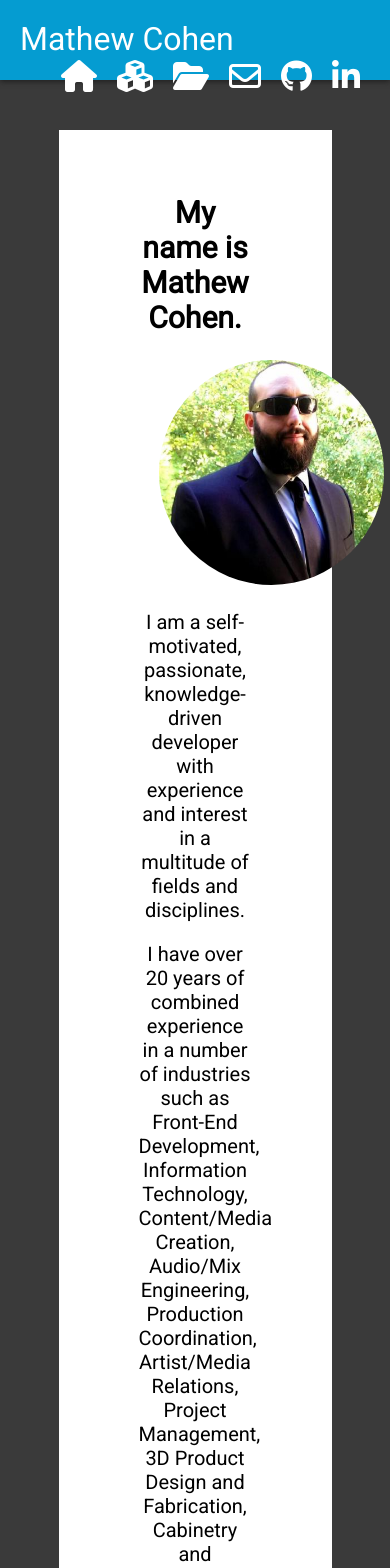
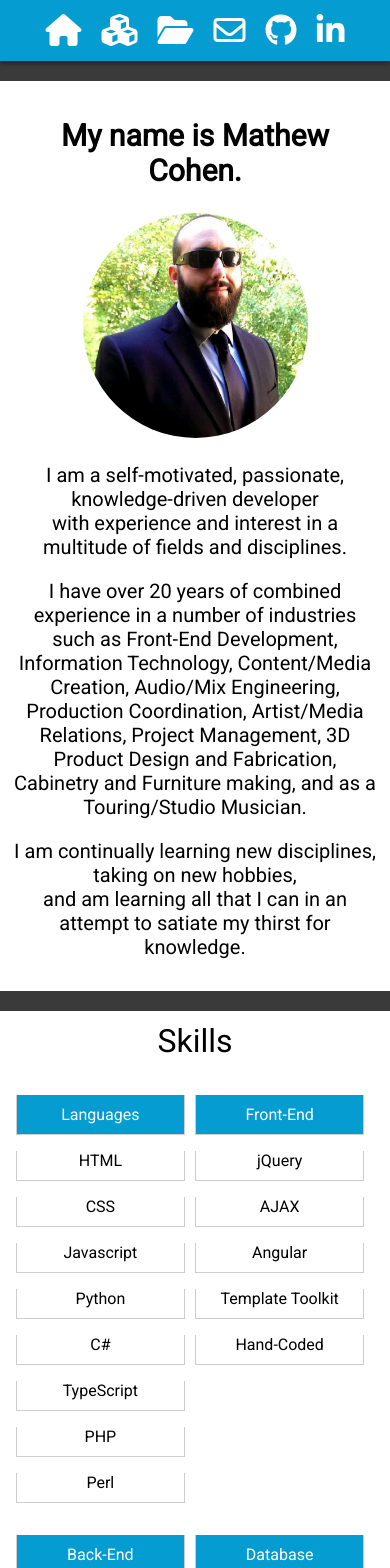
Before and after one commit to mathewjcohen/selfsell, an Angular app in the folder public/: page / in a window 390 px wide. Shown: the top 1568 px of the page. Built offline with nearby package versions, Linux system fonts and the light colour scheme.

Commit message:
full responsive

```diff
--- a/public/src/app/app.component.html
+++ b/public/src/app/app.component.html
@@ -37,10 +37,11 @@
   </div>
   <div class="skill_container">
     <p class="skill_header">Front-End</p>
-    <p>jQery</p>
+    <p>jQuery</p>
     <p>AJAX</p>
     <p>Angular</p>
     <p>Template Toolkit</p>
+    <p>Hand-Coded</p>
   </div>
   <div class="skill_container">
     <p class="skill_header">Back-End</p>
@@ -65,7 +66,8 @@
     <p>Git</p>
     <p>Adobe Suite</p>
     <p>MySQL Workbench</p>
-    <p>Google Docs/ Open Office Suite</p>
+    <p>Open Office Suite</p>
+    <p>Google Docs</p>
     <p>Visual Studio</p>
     <p>VS Code</p>
   </div>
@@ -74,10 +76,11 @@
     <p>OOP</p>
     <p>REST</p>
     <p>Agile</p>
+    <p>Responsive</p>
     <p>Cinema 4D</p>
     <p>Fusion 360</p>
     <p>SketchUp</p>
-    <p>3D Design/ Manufacturing</p>
+    <p>3D Design</p>
   </div>
   <p id="projects"></p>
 </section>
--- a/public/src/styles.css
+++ b/public/src/styles.css
@@ -14,6 +14,7 @@ a{
     text-decoration: none;
 }
 #about{
+    display: none;
     visibility: hidden;
 }
 nav{
@@ -89,13 +90,18 @@ header img{
     display: inline-block;
     vertical-align: top;
     width: calc(16% - 14px);
-     margin-right: 10px;
+    margin-right: 10px;
 }
 .skill_header{
-
     background: #059cd1;
     padding: 10px 10px;
     color: #fff;
+    border: 0px;
+}
+.skill_container p{
+    border: 1px solid #cdcdcd;
+    border-top: 0px;
+    padding-bottom: 10px;
 }
 .last{
     margin-right: 0;
@@ -114,6 +120,7 @@ header img{
     display: block;
     width: 100%;
     height: auto;
+    box-shadow: 2px 2px 5px #9f9f9f;
 }
 #contact_methods{
     margin-bottom: 40px;
@@ -133,3 +140,39 @@ header img{
         width: calc(33% - 14px);
     }
 }
+
+@media screen and (max-width: 414px) {
+    nav span{
+        display: none;
+        float: none;
+    }
+    nav ul{
+        display: block;
+        float: none;
+    }
+    nav li{
+        float: none;
+        display: inline-block;
+    }
+    nav{
+        position: relative;
+        display: block;
+        width: 94%;
+        height: auto;
+        padding: 3%;
+    }
+    header, section{
+        width: 94%;
+        padding: 3%;
+        margin-top: 20px;
+    }
+    .skill_container{
+        width: calc(50% - 14px);
+    }
+    #project_container{
+        margin-bottom: 20px;
+    }
+    #contact_methods{
+        margin-bottom: 0px;
+    }
+}
```
